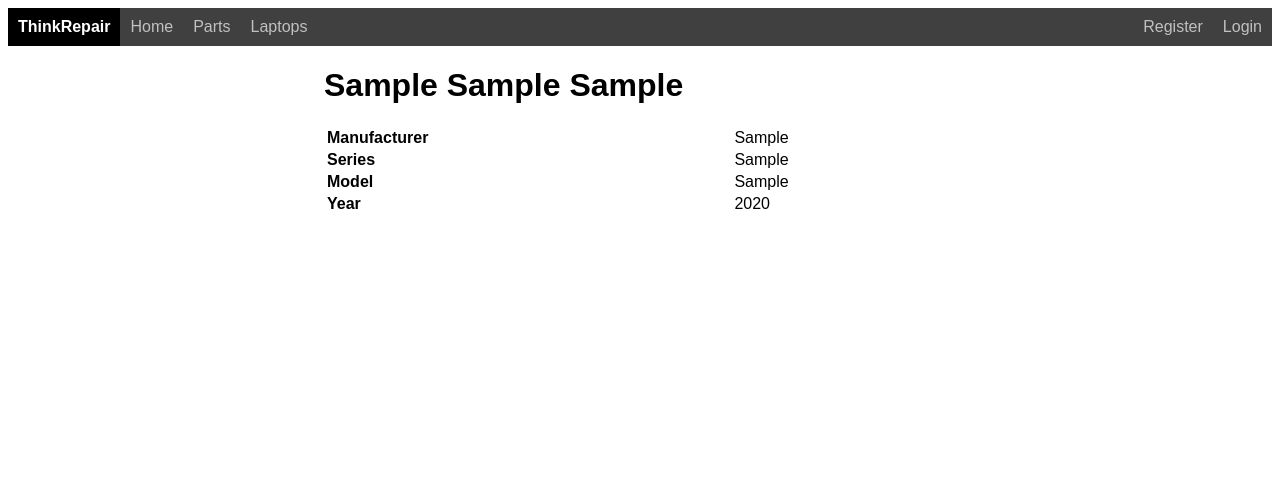
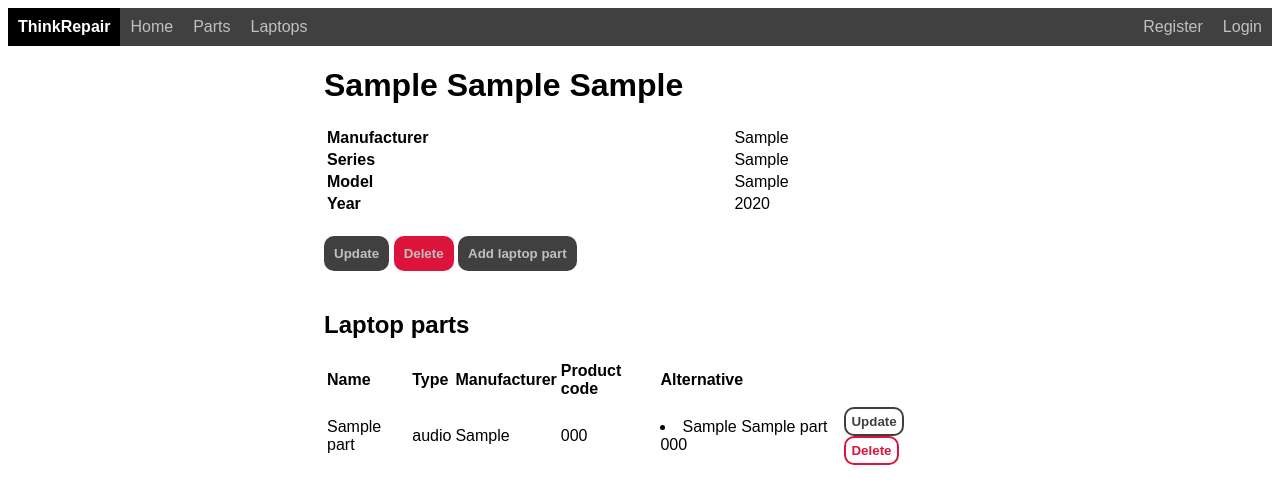
Before and after one commit to JazzDoggo/ThinkRepair, a Django app: page /laptops/1/ in a window 1280 px wide. Shown: the top 504 px of the page. Run offline with Django 5.2, Linux system fonts and the light colour scheme; tables that the repository leaves empty hold one stand-in row (values such as "Sample post").

Commit message:
Added Laptop parts views

```diff
--- a/ThinkRepair/urls.py
+++ b/ThinkRepair/urls.py
@@ -39,4 +39,7 @@ urlpatterns = [
     path('laptops/edit/<int:pk>/', views.LaptopUpdateView.as_view(), name='laptop_update'),
     path('laptops/delete/<int:pk>/', views.LaptopDeleteView.as_view(), name='laptop_delete'),
 
+    path('laptops/<int:laptop_pk>/parts/add/', views.LaptopPartAddView.as_view(), name='laptop_part_add'),
+    path('laptops/<int:laptop_pk>/parts/<int:laptop_part_pk>/', views.LaptopPartUpdateView.as_view(),
+         name='laptop_part_update'),
 ]
--- a/templates/laptop_detail.html
+++ b/templates/laptop_detail.html
@@ -22,6 +22,58 @@
       <td>{{ laptop.year }}</td>
     </tr>
   </table>
+
+  <div>
+    <a href="{% url 'laptop_update' laptop.pk %}">
+      <button class="button-black button-full">Update</button>
+    </a>
+    <a href="{% url 'laptop_delete' laptop.pk %}">
+      <button class="button-red button-full">Delete</button>
+    </a>
+    <a href="{% url 'laptop_part_add' laptop.pk %}">
+      <button class="button-black button-full">Add laptop part</button>
+    </a>
+  </div>
+
+  <h2>Laptop parts</h2>
+
+  <table class="full-width-table">
+    <thead>
+      <tr>
+        <th>Name</th>
+        <th>Type</th>
+        <th>Manufacturer</th>
+        <th>Product code</th>
+        <th>Alternative</th>
+        <th></th>
+      </tr>
+    </thead>
+    <tbody>
+      {% for laptop_part in laptop.laptopparts_set.all %}
+      <tr>
+        <td>{{ laptop_part.part.name }}</td>
+        <td>{{ laptop_part.part.type }}</td>
+        <td>{{ laptop_part.part.manufacturer }}</td>
+        <td>{{ laptop_part.part.product_code }}</td>
+        <td>
+          <ul class="table-list">
+            {% for part in laptop_part.alternative.all %}
+            <li>{{ part }}</li>
+            {% endfor %}
+          </ul>
+        </td>
+        <td>
+          <a href="{% url 'laptop_part_update' laptop.pk laptop_part.pk %}">
+            <button class="button-black button-outline">Update</button>
+          </a>
+          <a href="">
+            <button class="button-red button-outline">Delete</button>
+          </a>
+        </td>
+      </tr>
+      {% endfor %}
+    </tbody>
+  </table>
 </div>
 
 {% endblock %}
--- a/templates/laptop_list.html
+++ b/templates/laptop_list.html
@@ -16,6 +16,7 @@
         <th>Series</th>
         <th>Manufacturer</th>
         <th>Year</th>
+        <th></th>
       </tr>
     </thead>
     <tbody>
--- a/templates/part_list.html
+++ b/templates/part_list.html
@@ -16,6 +16,7 @@
         <th>Type</th>
         <th>Manufacturer</th>
         <th>Product code</th>
+        <th></th>
       </tr>
     </thead>
     <tbody>
--- a/thinkpart/models.py
+++ b/thinkpart/models.py
@@ -41,7 +41,7 @@ class Part(models.Model):
 class LaptopParts(models.Model):
     laptop = models.ForeignKey(Laptop, on_delete=models.CASCADE)
     part = models.ForeignKey(Part, on_delete=models.CASCADE, related_name='laptop_part')
-    alternative = models.ManyToManyField(Part, related_name='alternative_part')
+    alternative = models.ManyToManyField(Part, related_name='alternative_part', blank=True)
 
 
 # Laptops belonging to a user
--- a/thinkpart/static/style.css
+++ b/thinkpart/static/style.css
@@ -60,6 +60,11 @@ a:has(button) {
   text-align: left;
 }
 
+.table-list {
+  padding: 0;
+  list-style-position: inside;
+}
+
 /* BUTTONS */
 
 .button-full {
--- a/thinkpart/views.py
+++ b/thinkpart/views.py
@@ -3,8 +3,8 @@ from django.contrib.auth.mixins import LoginRequiredMixin
 from django.shortcuts import render, redirect
 from django.views import View
 
-from thinkpart.forms import PartForm, LaptopForm, UserRegisterForm, UserLoginForm
-from thinkpart.models import Part, Laptop
+from thinkpart.forms import PartForm, LaptopForm, UserRegisterForm, UserLoginForm, LaptopPartForm
+from thinkpart.models import Part, Laptop, LaptopParts
 
 
 # Create your views here.
@@ -12,6 +12,9 @@ class HomeView(View):
     def get(self, request):
         response = render(request, 'base.html')
         return response
+
+
+# USER VIEWS
 
 
 class UserRegisterView(View):
@@ -60,6 +63,9 @@ class UserLogoutView(LoginRequiredMixin, View):
         return response
 
 
+# PARTS VIEWS
+
+
 class PartListView(View):
     def get(self, request):
         parts = Part.objects.all()
@@ -72,7 +78,7 @@ class PartAddView(View):
     def get(self, request):
         cnx = {
             'form_name': 'Add part',
-            'form': PartForm,
+            'form': PartForm(),
             'form_button': 'Add'
         }
         response = render(request, 'form.html', cnx)
@@ -126,6 +132,9 @@ class PartDeleteView(View):
         return redirect('part_list')
 
 
+# LAPTOP VIEWS
+
+
 class LaptopListView(View):
     def get(self, request):
         laptops = Laptop.objects.all()
@@ -138,7 +147,7 @@ class LaptopAddView(View):
     def get(self, request):
         cnx = {
             'form_name': 'Add laptop',
-            'form': LaptopForm,
+            'form': LaptopForm(),
             'form_button': 'Add'
         }
         response = render(request, 'form.html', cnx)
@@ -190,3 +199,50 @@ class LaptopDeleteView(View):
         if request.POST.get('confirm') == 'True':
             laptop.delete()
         return redirect('laptop_list')
+
+
+# LAPTOP PARTS VIEWS
+
+
+class LaptopPartAddView(View):
+    def get(self, request, laptop_pk):
+        laptop = Laptop.objects.get(pk=laptop_pk)
+        cnx = {
+            'form_name': f'Add laptop part to {laptop}',
+            'form': LaptopPartForm(),
+            'form_button': 'Add'
+        }
+        return render(request, 'form.html', cnx)
+
+    def post(self, request, laptop_pk):
+        laptop = Laptop.objects.get(pk=laptop_pk)
+        form = LaptopPartForm(request.POST)
+        if form.is_valid():
+            laptop_part = form.save(commit=False)
+            laptop_part.laptop = laptop
+            laptop_part.save()
+            laptop_part.alternative.set(form.cleaned_data['alternative'])
+        return redirect('laptop_detail', laptop.pk)
+
+
+class LaptopPartUpdateView(View):
+    def get(self, request, laptop_pk, laptop_part_pk):
+        laptop = Laptop.objects.get(pk=laptop_pk)
+        laptop_part = LaptopParts.objects.get(pk=laptop_part_pk)
+        cnx = {
+            'form_name': f'Update laptop part for {laptop}',
+            'form': LaptopPartForm(instance=laptop_part),
+            'form_button': 'Update'
+        }
+        return render(request, 'form.html', cnx)
+
+    def post(self, request, laptop_pk, laptop_part_pk):
+        laptop = Laptop.objects.get(pk=laptop_pk)
+        laptop_part = LaptopParts.objects.get(pk=laptop_part_pk)
+        form = LaptopPartForm(request.POST, instance=laptop_part)
+        if form.is_valid():
+            laptop_part = form.save(commit=False)
+            laptop_part.laptop = laptop
+            laptop_part.save()
+            laptop_part.alternative.set(form.cleaned_data['alternative'], clear=True)
+        return redirect('laptop_detail', laptop.pk)
```
Also changed, not shown: templates/part_detail.html (+10 -0 lines), thinkpart/forms.py (+7 -1 lines), thinkpart/tests/conftest.py (+15 -2 lines), thinkpart/tests/tests.py (+44 -9 lines), thinkpart/migrations/0004_alter_laptopparts_alternative.py (added).
